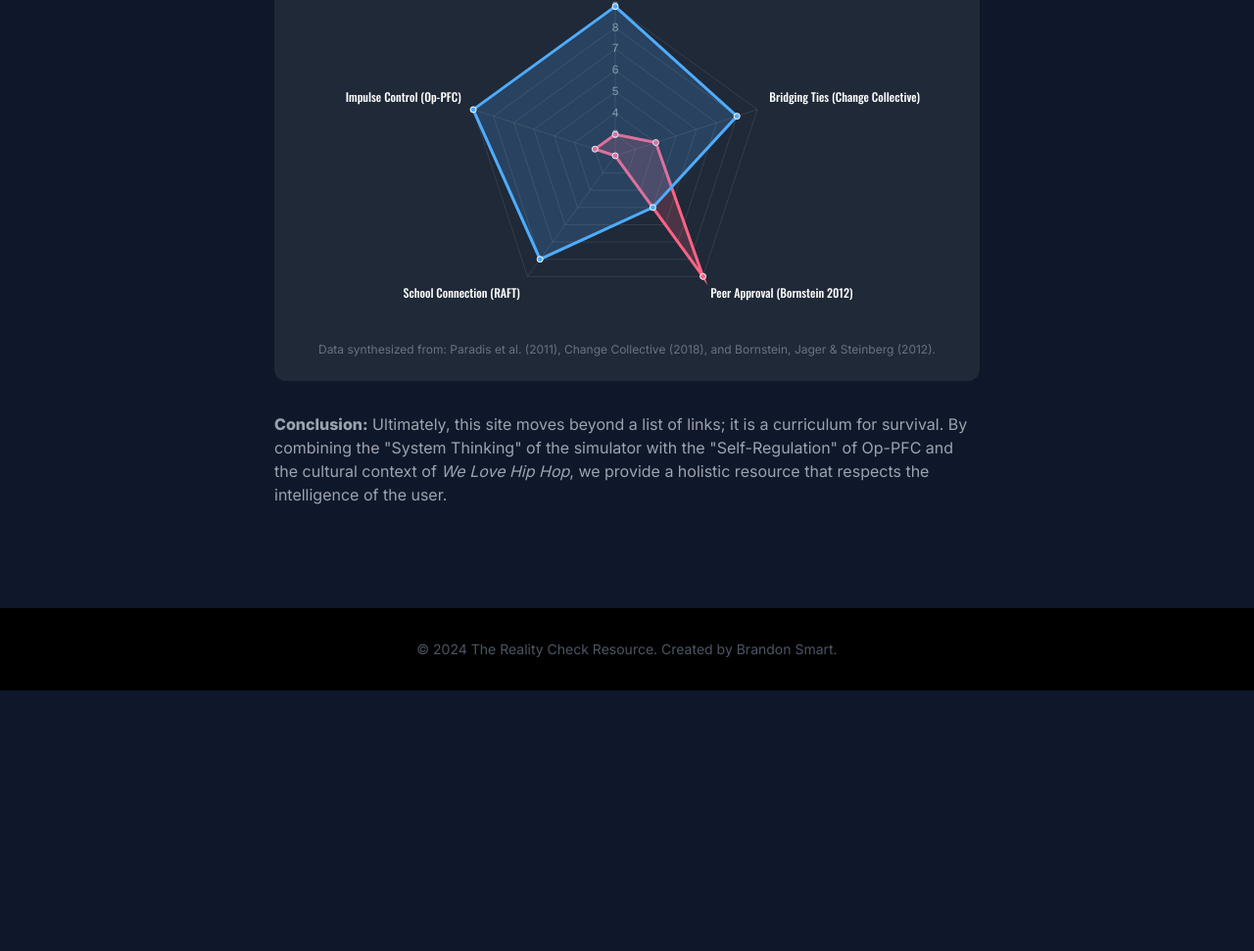
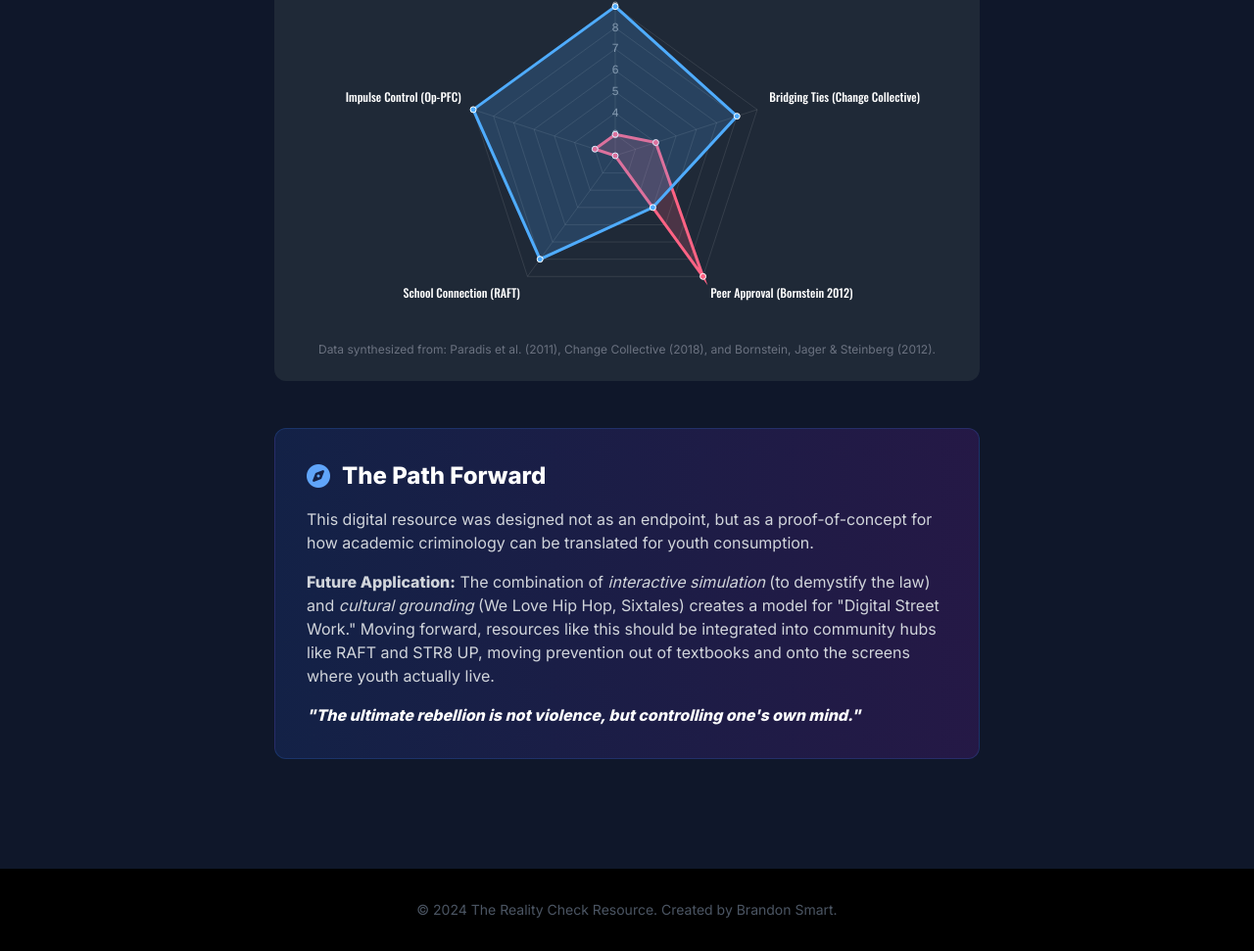
Before and after one commit to gr33n6h0st/canadiangangs, a plain HTML site: page index.html in a window 1280 px wide. Shown: the part 4812-5783 px from the top of the page at 98% size. Before the commit the page ends 5517 px from the top, so only its background shows below. Drawn offline with nearby package versions, Linux system fonts and the light colour scheme.

```diff
--- a/index.html
+++ b/index.html
@@ -355,9 +355,20 @@
                     <p class="text-xs text-gray-500 mt-4 text-center">Data synthesized from: Paradis et al. (2011), Change Collective (2018), and Bornstein, Jager & Steinberg (2012).</p>
                 </div>
 
-                <p class="mb-6">
-                    <strong>Conclusion:</strong> Ultimately, this site moves beyond a list of links; it is a curriculum for survival. By combining the "System Thinking" of the simulator with the "Self-Regulation" of Op-PFC and the cultural context of <em>We Love Hip Hop</em>, we provide a holistic resource that respects the intelligence of the user.
-                </p>
+                <div class="bg-gradient-to-r from-blue-900/30 to-purple-900/30 p-8 rounded-xl border border-blue-500/20 mt-12 mb-8">
+                    <h3 class="text-2xl text-white font-bold mb-4 flex items-center">
+                        <i class="fa-solid fa-compass text-blue-400 mr-3"></i> The Path Forward
+                    </h3>
+                    <p class="mb-4 text-gray-300">
+                        This digital resource was designed not as an endpoint, but as a proof-of-concept for how academic criminology can be translated for youth consumption.
+                    </p>
+                    <p class="mb-4 text-gray-300">
+                        <strong>Future Application:</strong> The combination of <em>interactive simulation</em> (to demystify the law) and <em>cultural grounding</em> (We Love Hip Hop, Sixtales) creates a model for "Digital Street Work." Moving forward, resources like this should be integrated into community hubs like RAFT and STR8 UP, moving prevention out of textbooks and onto the screens where youth actually live.
+                    </p>
+                    <p class="text-white font-bold italic">
+                        "The ultimate rebellion is not violence, but controlling one's own mind."
+                    </p>
+                </div>
             </div>
         </div>
     </section>
```
